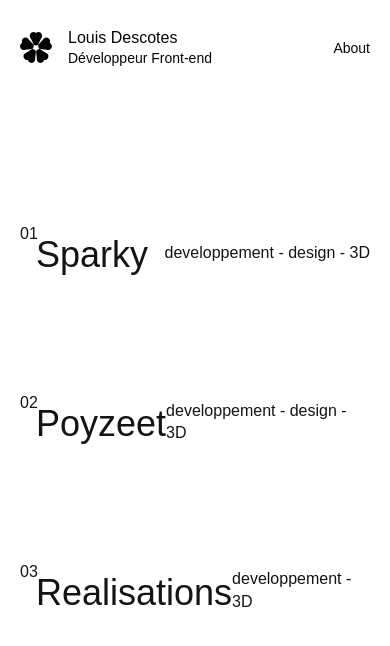
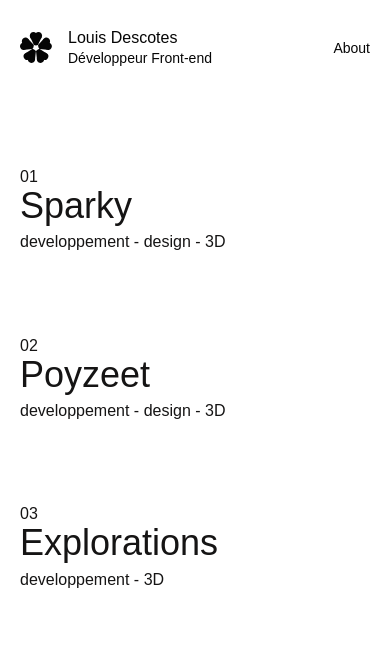
Before and after one commit to louisdescotes/portfolio2025, a React (Vite) app: page / in a window 390 px wide. Shown: the top 646 px of the page. Built offline with nearby package versions, Linux system fonts and the light colour scheme; a web font is replaced by a local one.

Commit message:
Responsive fix - Lighthouse optimisation

```diff
--- a/index.html
+++ b/index.html
@@ -2,6 +2,7 @@
 <html lang="fr">
   <head>
     <title>Louis Descotes</title>
+        <meta charset="UTF-8">
         <meta name="title" content="Mon Portfolio - Développeur Web Créatif" />
 
         <meta
@@ -19,11 +20,11 @@
         <meta name="robots" content="index, follow" />
         <meta name="googlebot" content="index, follow" />
 
-        <meta charSet="UTF-8" />
         <meta
-          name="viewport"
-          content="width=device-width, initial-scale=1.0, maximum-scale=1.0, user-scalable=no"
-        />
+        name="viewport"
+        content="width=device-width, initial-scale=1.0, maximum-scale=5.0, user-scalable=yes"
+      />
+
 
         <link rel="canonical" href="https://louisdescotes.fr" />
 
--- a/src/index.css
+++ b/src/index.css
@@ -78,6 +78,7 @@
   .chargement {
     font-family: 'Satoshi-Medium', sans-serif;
     font-size: 8rem;
+    font-display: swap;
   }
   .aboutTitle {
     font-family: 'ApocNormal-BoldItalic', sans-serif;
@@ -136,7 +137,8 @@
 
   @media screen and (max-width: 767px) {
     .aboutTitle,
-    .titleProjet {
+    .titleProjet,
+    .footerProjet {
           font-size: 4em;
       }
 
--- a/src/layout/nav/index.jsx
+++ b/src/layout/nav/index.jsx
@@ -6,7 +6,7 @@ const Nav = () => {
             <nav className="maxWidth w-full h-full flex items-center justify-between lg:px-20 2xl:px-0 px-5">
                 <Link to="/" className="flex items-center gap-4">
                     <div className="size-8">
-                        <img className="mix-blend-difference" src="/svg/logo.svg" alt="Logo" />
+                        <img className="mix-blend-difference w-fit h-fit" src="/svg/logo.svg" alt="Logo" />
                     </div>
                     <div>
                         <p className="logoName text-[#FAFAFA] mix-blend-difference">
--- a/src/layout/page.jsx
+++ b/src/layout/page.jsx
@@ -3,7 +3,7 @@ import Footer from "./footer"
 const Page = ({name, number, className, roles, client, annee, footer, children }) => {
     return (
         <section id="top">
-            <section className="gridCol h-dvh w-full bg-[url(/img/test.jpg)] bg-cover text-[#FAFAFA]">
+            <section className="gridCol h-screen w-full bg-[url(/img/test.jpg)] bg-cover text-[#FAFAFA]">
                 <div className="flex flex-col justify-center items-center col-start-3 col-end-5 row-start-2 row-end-5 ">
                     <p className="apocBase">{number}</p>
                     <p className="titleProjet">{name}</p>
--- a/src/pages/About.jsx
+++ b/src/pages/About.jsx
@@ -1,7 +1,7 @@
 const About = () => {
     return(
-        <section className="gridCol h-full maxWidth">
-            <aside className="col-start-1 col-end-5 row-start-2 row-end-5 flex justify-center flex-col lg:pl-[100px] lg:px-0 2xl:px-0 px-5">
+        <section className="gridCol h-full maxWidth overflow-hidden">
+            <aside className="col-start-1 col-end-6 row-start-2 row-end-5 flex justify-center flex-col lg:pl-[100px] lg:px-0 2xl:px-0 px-5">
             <p className=" aboutTitle">Hello</p>
             <p className="subtitleDescriptionProjet">Passionné par le web et le design, je m’inspire des sites primés pour recréer et réinventer des effets interactifs captivant qui enrichissent l’expérience utilisateur.</p>
             <p className="subtitleDescriptionProjet pt-6 pb-12">Actuellement en alternance chez <span className="titleDescriptionProjet underline">Beease Digital.</span></p>
--- a/src/pages/Accueil.jsx
+++ b/src/pages/Accueil.jsx
@@ -16,7 +16,7 @@ const Accueil = () => {
               setHoveredLink(null);
             }}
             to="/sparky"
-            className="h-full flex justify-between items-center w-full "
+            className="h-full flex flex-col lg:flex-row lg:justify-between lg:items-center w-full "
           >
             <div className="flex items-center relative">
               <p
@@ -24,7 +24,7 @@ const Accueil = () => {
                   hoveredLink === "sparky" || hoveredLink === null
                     ? "text-[#151414]"
                     : "text-[#CDCDCD]"
-                } projet pl-4 pt-1`}
+                } projet lg:pl-4 pt-3`}
               >
                 Sparky
               </p>
@@ -57,7 +57,7 @@ const Accueil = () => {
               setHoveredLink(null);
             }}
             to="/poyzeet"
-            className="h-full flex justify-between items-center w-full transss"
+            className="h-full flex flex-col lg:flex-row lg:justify-between lg:items-center w-full"
           >
             <div className="flex items-center relative">
               <p
@@ -65,7 +65,7 @@ const Accueil = () => {
                   hoveredLink === "poyzeet" || hoveredLink === null
                     ? "text-[#151414]"
                     : "text-[#CDCDCD]"
-                } projet pl-4 pt-1`}
+                } projet lg:pl-4 pt-3`}
               >
                 Poyzeet
               </p>
@@ -92,27 +92,27 @@ const Accueil = () => {
 
           <Link
             onMouseEnter={() => {
-              setHoveredLink("realisations");
+              setHoveredLink("explorations");
             }}
             onMouseLeave={() => {
               setHoveredLink(null);
             }}
-            to="/sparky"
-            className=" h-full flex justify-between items-center w-full "
+            to="/explorations"
+            className=" h-full flex flex-col lg:flex-row lg:justify-between lg:items-center w-full "
           >
             <div className="flex items-center relative">
               <p
                 className={` ${
-                  hoveredLink === "realisations" || hoveredLink === null
+                  hoveredLink === "explorations" || hoveredLink === null
                     ? "text-[#151414]"
                     : "text-[#CDCDCD]"
-                } projet pl-4 pt-1`}
+                } projet lg:pl-4 pt-3`}
               >
-                Realisations
+                Explorations
               </p>
               <span
                 className={` ${
-                  hoveredLink === "realisations" || hoveredLink === null
+                  hoveredLink === "explorations" || hoveredLink === null
                     ? "text-[#151414]"
                     : "text-[#CDCDCD]"
                 } apocBase absolute top-0`}
@@ -134,7 +134,7 @@ const Accueil = () => {
       </section>
       <section className="w-full lg:flex items-center pr-8 2xl:pr-0 hidden">
         {hoveredLink === "poyzeet" && (
-          <div class="grid grid-cols-[55%_45%] gap-8 px-16">
+          <div className="grid grid-cols-[55%_45%] gap-8 px-16">
             <img
               className=" h-full w-full object-cover "
               src="/img/test.jpg"
@@ -153,7 +153,7 @@ const Accueil = () => {
           </div>
         )}
         {hoveredLink === "sparky" && (
-          <div class="grid grid-cols-[55%_45%] gap-8 px-16">
+          <div className="grid grid-cols-[55%_45%] gap-8 px-16">
             <img
               className=" h-full w-full object-cover "
               src="/img/test.jpg"
@@ -171,8 +171,8 @@ const Accueil = () => {
             />
           </div>
         )}
-        {hoveredLink === "realisations" && (
-          <div class="grid grid-cols-[55%_45%] gap-8 px-16">
+        {hoveredLink === "explorations" && (
+          <div className="grid grid-cols-[55%_45%] gap-8 px-16">
             <img
               className=" h-full w-full object-cover "
               src="/img/test.jpg"
```
Also changed, not shown: robots.txt (added).
